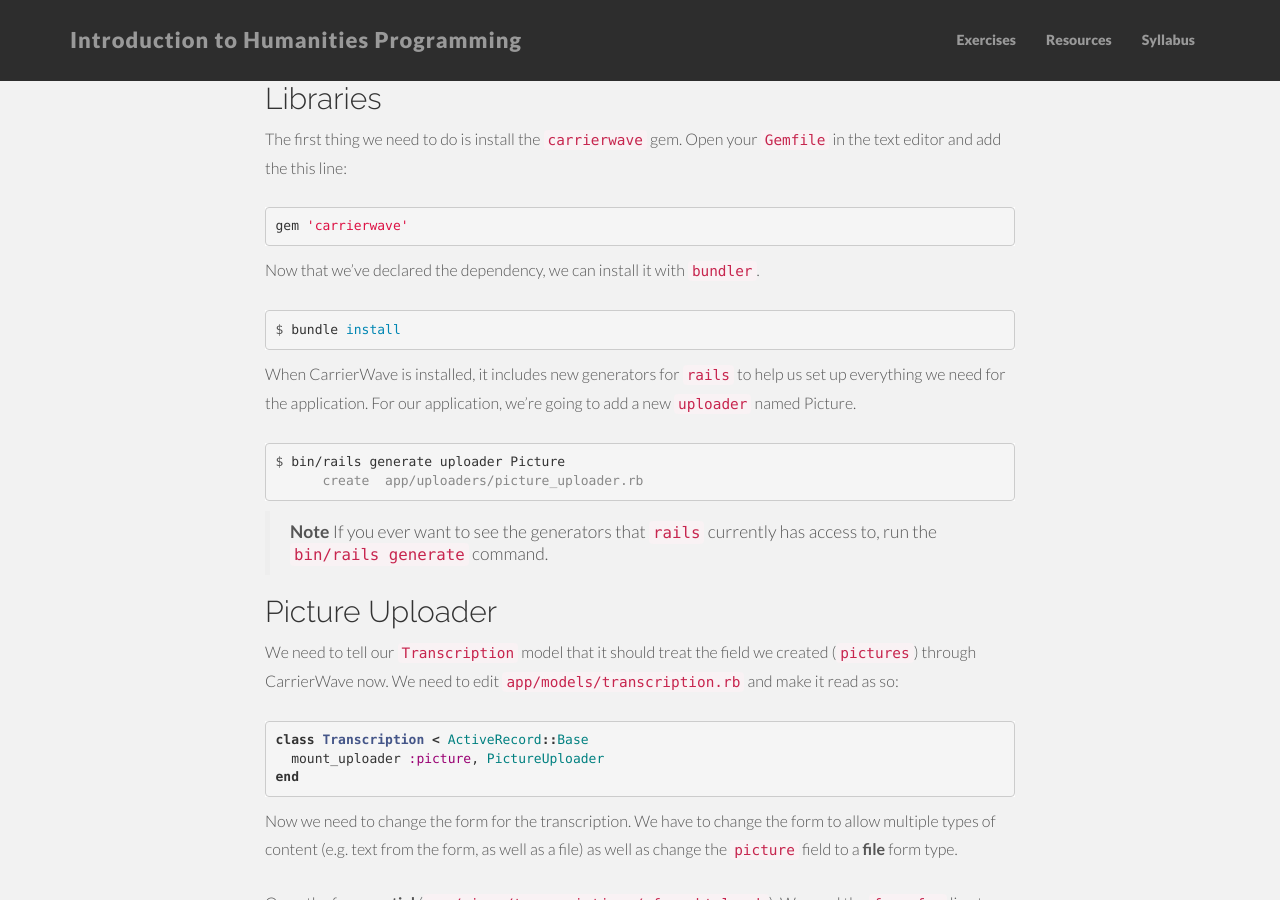
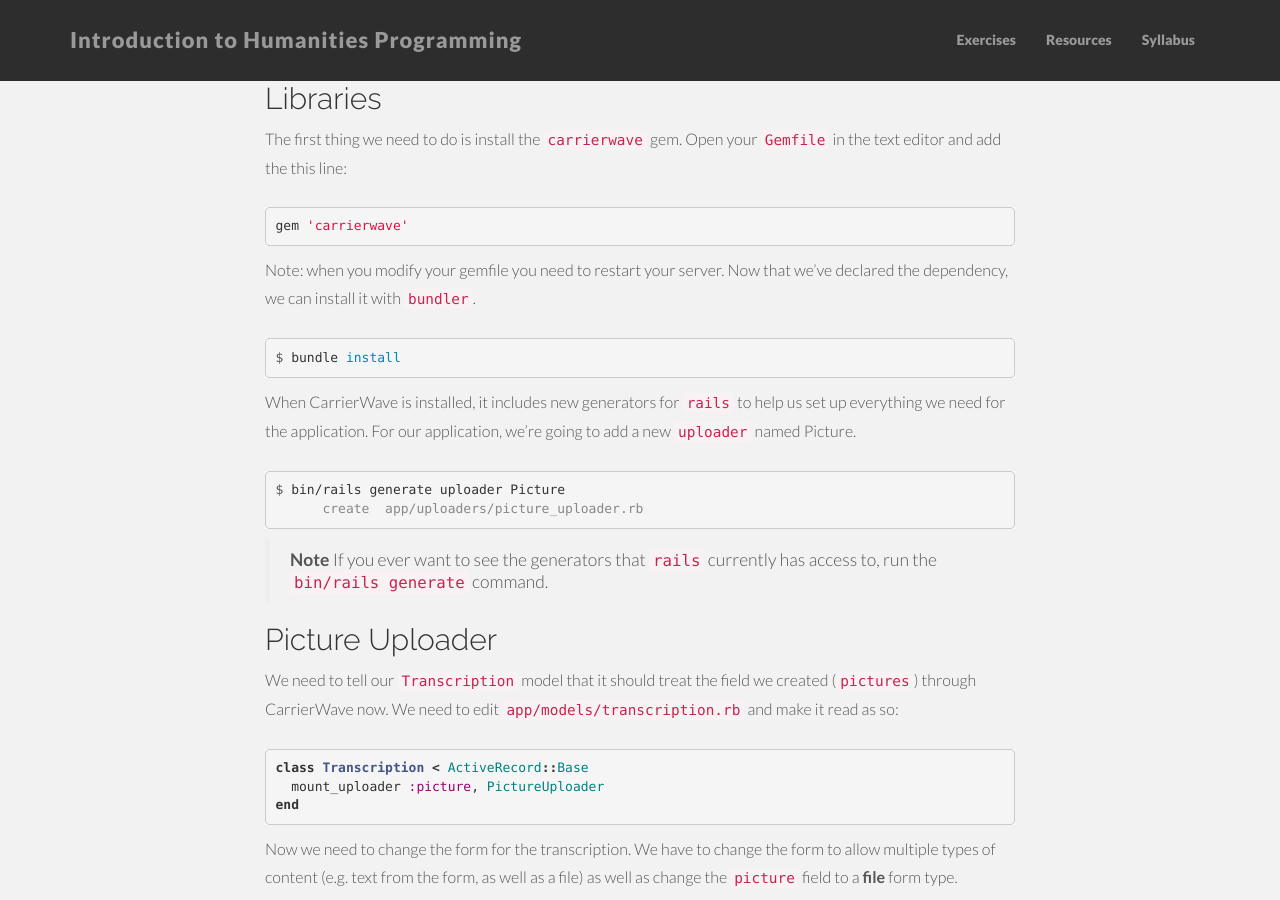
Before and after one commit to humanitiesprogramming/humanitiesprogramming.github.io, a Jekyll site: the page built from exercise-rails4.md, in a window 1280 px wide and 900 px high, scrolled down 432 px. Built offline with Jekyll 4.4.1, drawn with Linux system fonts in a browser that asks for light colours; nearby versions of some CDN libraries.

Commit message:
Added note about restarting servers.

```diff
--- a/exercise-rails4.md
+++ b/exercise-rails4.md
@@ -30,7 +30,7 @@ your `Gemfile` in the text editor and add the this line:
 gem 'carrierwave'
 {% endhighlight %}
 
-Now that we've declared the dependency, we can install it with
+Note: when you modify your gemfile you need to restart your server. Now that we've declared the dependency, we can install it with
 `bundler`.
 
 {% highlight console %}
```
